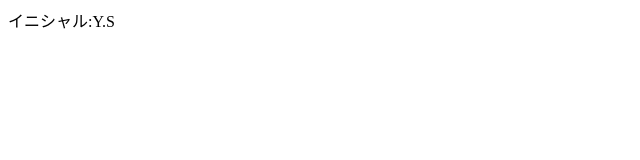
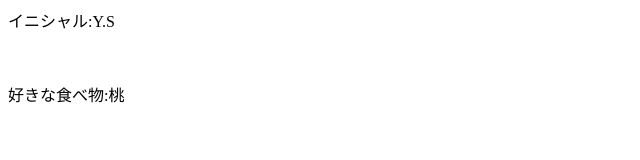
Before and after one commit to cellpro-hiroki/20230621sasamori, a plain HTML site: page index.html in a window 1280 px wide. Shown: the whole page, without its empty margins (0-640 px from the left). Drawn offline with Linux system fonts and the light colour scheme.

Commit message:
Update index.html

```diff
--- a/index.html
+++ b/index.html
@@ -3,5 +3,7 @@
   </head>
   <body>
     <p>イニシャル:Y.S</p>
+    <br>
+    <p>好きな食べ物:桃</p>
   </body>
 </html>
```
